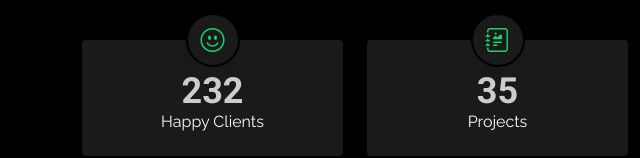
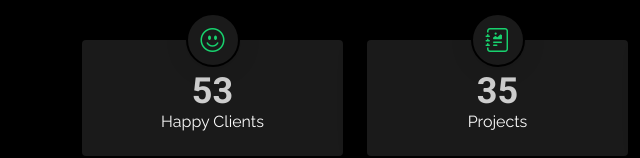
Before and after one commit to Emreodesia/MoyVeb, a plain HTML site: page about.html in a window 1280 px wide. Shown: the part 817-975 px from the top of the page, 0-640 px from the left. Drawn offline with Linux system fonts and the light colour scheme.

Commit message:
Update about.html

```diff
--- a/about.html
+++ b/about.html
@@ -134,7 +134,7 @@
           <div class="col-lg-3 col-md-6 d-flex flex-column align-items-center">
             <i class="bi bi-emoji-smile"></i>
             <div class="stats-item">
-              <span data-purecounter-start="0" data-purecounter-end="232" data-purecounter-duration="1" class="purecounter"></span>
+              <span data-purecounter-start="0" data-purecounter-end="53" data-purecounter-duration="1" class="purecounter"></span>
               <p>Happy Clients</p>
             </div>
           </div><!-- End Stats Item -->
```
